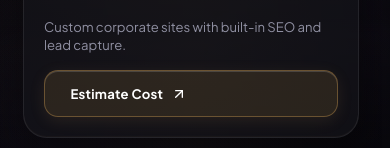
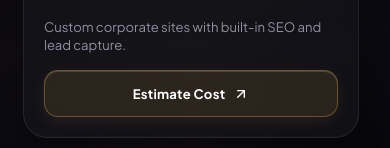
Before and after one commit to sherhanabid123-debug/Scalera, a React (Vite) app: page / in a window 390 px wide. Shown: the part 696-844 px from the top of the page. Built offline with nearby package versions, Linux system fonts and the light colour scheme.

Commit message:
Auto-save: 2026-07-06 17:58:29

```diff
--- a/src/components/sections/Hero.jsx
+++ b/src/components/sections/Hero.jsx
@@ -370,7 +370,9 @@ const Hero = () => {
                 style={{
                   display: "inline-flex",
                   alignItems: "center",
+                  justifyContent: "center",
                   gap: "8px",
+                  width: isMobile ? "100%" : "auto",
                   background: "rgba(223, 168, 87, 0.12)",
                   border: "1px solid rgba(223, 168, 87, 0.35)",
                   color: "#ffffff",
```
